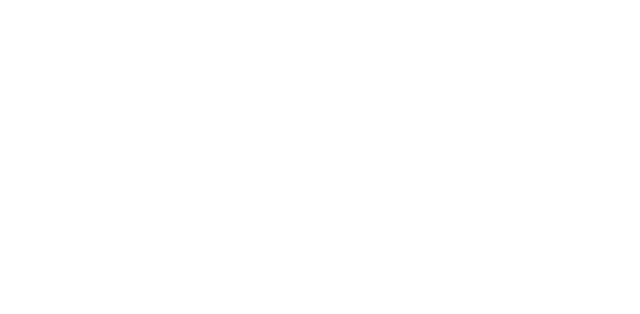
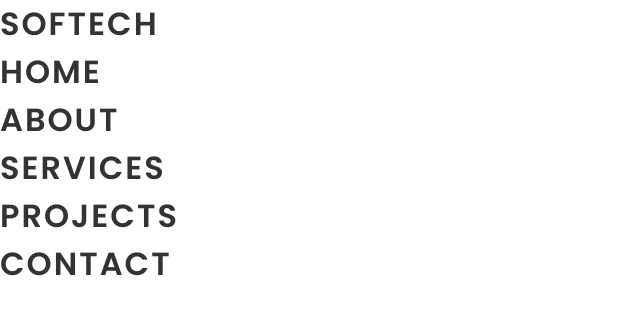
Before and after one commit to beckyalter/Softech, a plain HTML site: page index.html in a window 1280 px wide. Shown: the whole page, without its empty margins (0-640 px from the left). Drawn offline with Linux system fonts and the light colour scheme.

Commit message:
HTML (nav) and CSS (general and nav)

```diff
--- a/index.html
+++ b/index.html
@@ -7,8 +7,27 @@
     <title>Softech</title>
     <link rel="stylesheet" href="style.css">
     <link rel="icon" href="Images/favicon_standard_w51_icon.ico">
+    <link rel="preconnect" href="https://fonts.googleapis.com">
+<link rel="preconnect" href="https://fonts.gstatic.com" crossorigin>
+<link href="https://fonts.googleapis.com/css2?family=Poppins:wght@300;600;700&display=swap" rel="stylesheet">
+
 </head>
 <body>
+    <header>
+        <div class="container">
+            <nav>
+                <h2>SOFTECH
+                    <ul>
+                        <li><a href="#" class="active">Home</a></li>
+                        <li><a href="#">About</a></li>
+                        <li><a href="#">Services</a></li>
+                        <li><a href="#">Projects</a></li>
+                        <li><a href="#">Contact</a></li>
+                    </ul>
+                </h2>
+            </nav>
+        </div>
+    </header>
 
 </body>
 </html>
--- a/style.css
+++ b/style.css
@@ -0,0 +1,50 @@
+* {
+    box-sizing: border-box;
+    padding: 0;
+    margin: 0;
+}
+
+body {
+    font-family: "Poppins", sans-serif;
+}
+
+:root {
+    --el-color: #333;
+}
+
+h1, h2, h3, h4, a, p {
+    color: var(--el-color);
+}
+
+a {
+    text-decoration: none;
+}
+
+h1 {
+    font-size: 2.5rem;
+}
+
+h2 {
+    font-size: 2rem;
+    text-transform: uppercase;
+    font-weight: 600;
+    letter-spacing: 2px;
+}
+
+h3 {
+    font-weight: 300;
+}
+
+p {
+    font-weight: 300;
+}
+
+.m-t {
+    margin-top: 150px;
+}
+
+.m-b {
+    margin-bottom: 100px;
+}
+
+/* Header Section */
```
